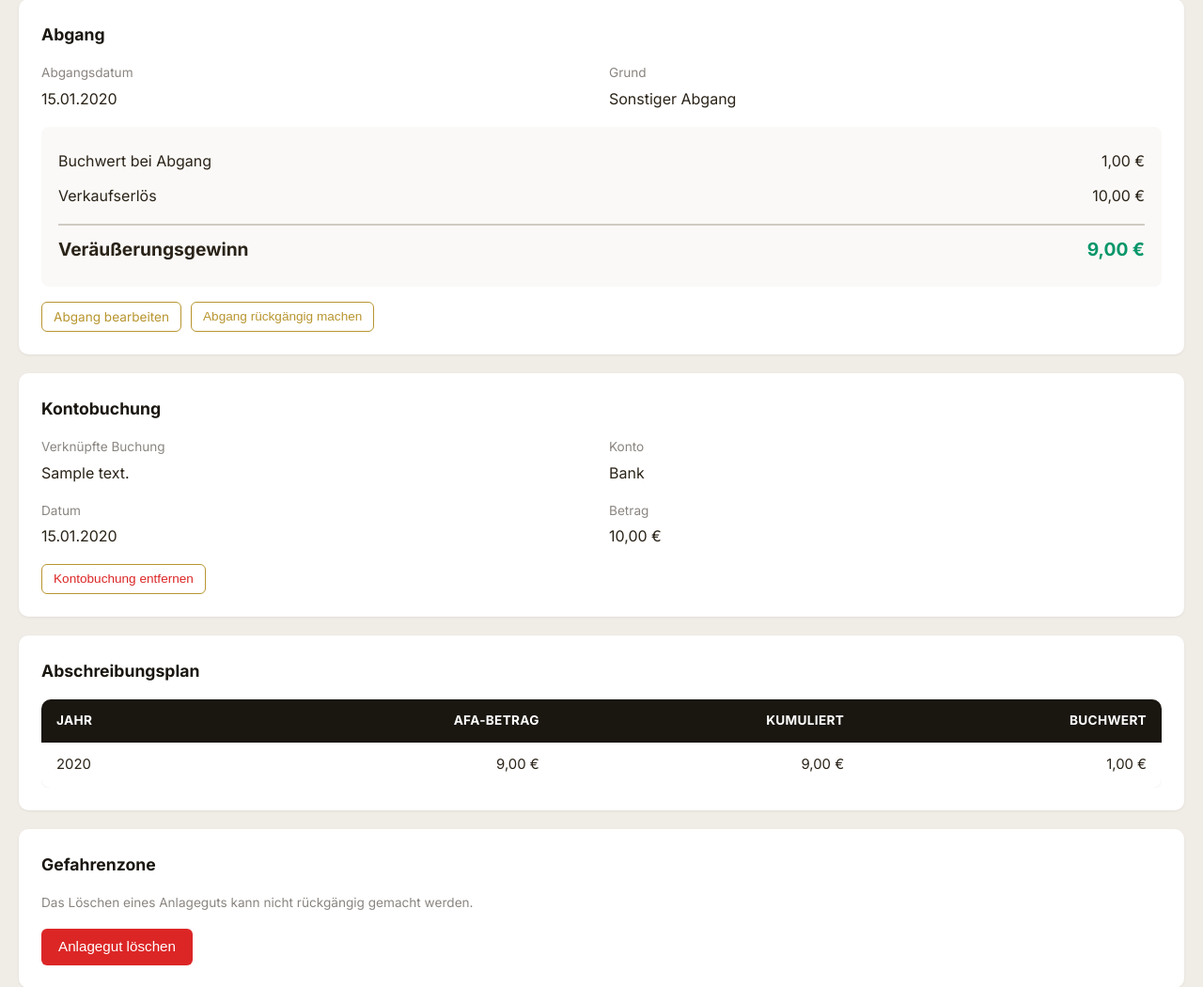
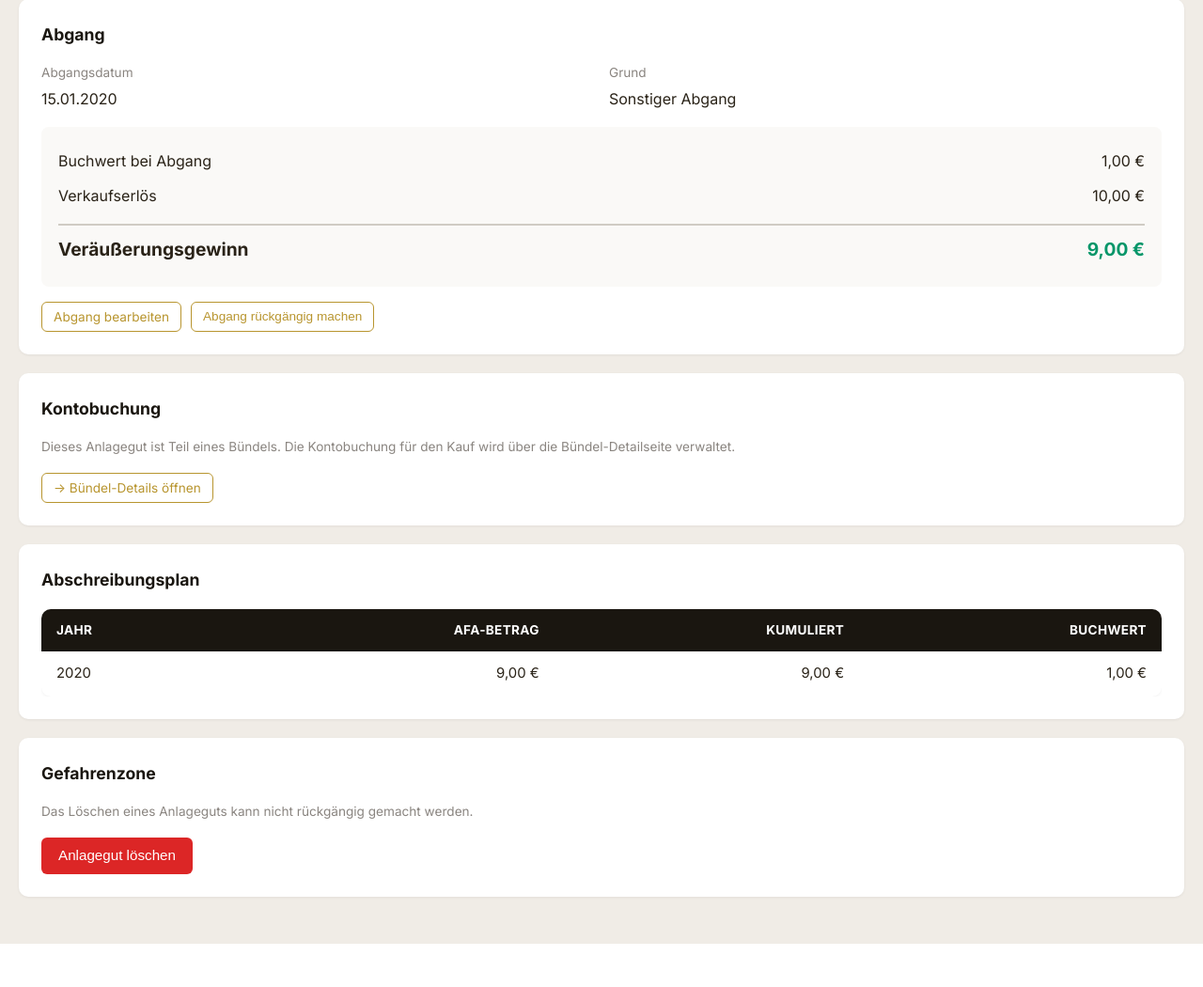
Before and after one commit to yniverz/basic-web-accounting, a Flask app: page /admin/assets/1 in a window 1280 px wide. Shown: the part 1002-2052 px from the top of the page at 94% size. After the commit the page ends 2006 px from the top, so only its background shows below. Run offline with Flask 3, Linux system fonts and the light colour scheme; a user stored in the database is signed in; tables that the repository leaves empty hold one stand-in row (values such as "Sample post").

Commit message:
feat: Add warning and redirect for asset outflow management in bundles

```diff
--- a/blueprints/admin.py
+++ b/blueprints/admin.py
@@ -752,6 +752,11 @@ def asset_detail(id):
 def asset_book_outflow(id):
     asset = Asset.query.get_or_404(id)
 
+    # Bundle members must use the bundle detail page
+    if asset.bundle_id:
+        flash('Dieses Anlagegut ist Teil eines Bündels. Bitte die Kontobuchung über die Bündel-Detailseite verwalten.', 'warning')
+        return redirect(url_for('admin.asset_detail', id=asset.id))
+
     # Check if already has a linked transaction
     existing = Transaction.query.filter_by(linked_asset_id=asset.id).first()
     if existing:
@@ -789,6 +794,11 @@ def asset_book_outflow(id):
 @admin_bp.route('/assets/<int:id>/unlink-outflow', methods=['POST'])
 def asset_unlink_outflow(id):
     asset = Asset.query.get_or_404(id)
+
+    # Bundle members must use the bundle detail page
+    if asset.bundle_id:
+        flash('Dieses Anlagegut ist Teil eines Bündels. Bitte die Kontobuchung über die Bündel-Detailseite verwalten.', 'warning')
+        return redirect(url_for('admin.asset_detail', id=asset.id))
     deleted = Transaction.query.filter_by(linked_asset_id=asset.id).delete()
     db.session.commit()
     if deleted:
--- a/templates/admin/asset_detail.html
+++ b/templates/admin/asset_detail.html
@@ -206,7 +206,10 @@
 <!-- Linked Account Transaction -->
 <div class="card">
     <div class="card-header">Kontobuchung</div>
-    {% if linked_tx %}
+    {% if asset.bundle_id %}
+    <p class="text-muted text-sm mb-16">Dieses Anlagegut ist Teil eines Bündels. Die Kontobuchung für den Kauf wird über die Bündel-Detailseite verwaltet.</p>
+    <a href="{{ url_for('admin.bundle_detail', bundle_id=asset.bundle_id) }}" class="btn btn-sm btn-outline">→ Bündel-Details öffnen</a>
+    {% elif linked_tx %}
     <div class="form-row">
         <div>
             <div class="text-muted text-sm mb-4">Verknüpfte Buchung</div>
```
